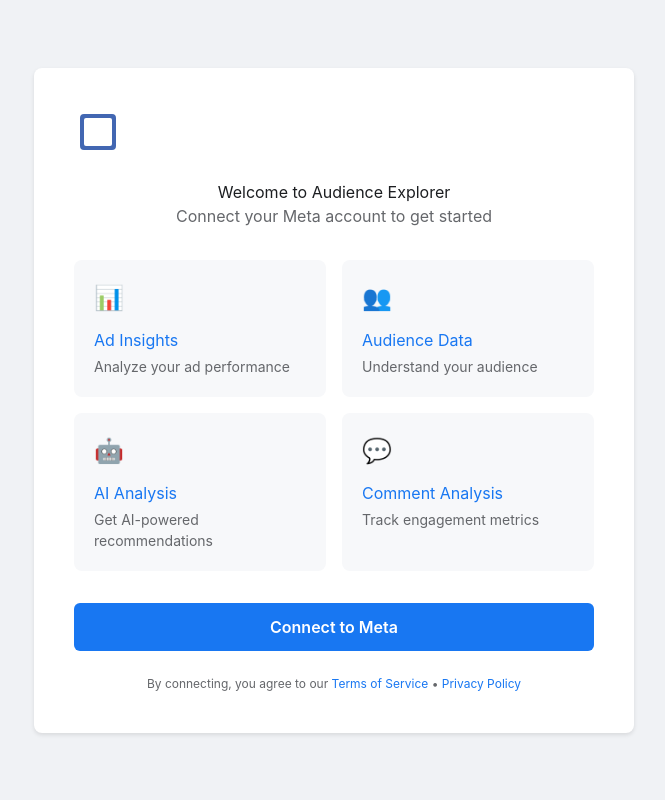
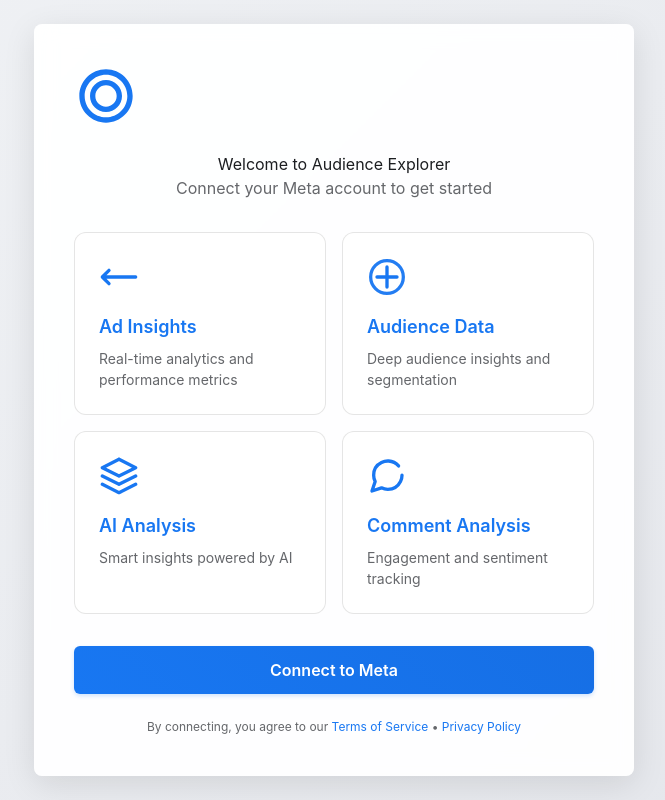
Before and after one commit to nocode888/11februari, a React (Vite) app: page / in a window 1280 px wide. Shown: the whole page, without its empty margins (306-971 px from the left). Built offline with nearby package versions, Linux system fonts and the light colour scheme.

Commit message:
Enhance login page with animated icons and improved UI

```diff
--- a/src/components/LoginPage.css
+++ b/src/components/LoginPage.css
@@ -8,10 +8,11 @@
 }
 
 .login-card {
-  background: white;
+  background: rgba(255, 255, 255, 0.95);
+  backdrop-filter: blur(10px);
+  box-shadow: 0 8px 32px rgba(0, 0, 0, 0.1);
   border-radius: 8px;
   padding: 40px;
-  box-shadow: 0 2px 4px rgba(0, 0, 0, 0.1);
   max-width: 600px;
   width: 100%;
   text-align: center;
@@ -40,10 +41,12 @@ h1 {
 }
 
 .feature-item {
-  background: #f7f8fa;
-  padding: 20px;
-  border-radius: 8px;
+  background: white;
+  padding: 24px;
+  border-radius: 12px;
   text-align: left;
+  border: 1px solid rgba(0,0,0,0.1);
+  transition: all 0.3s ease;
 }
 
 .feature-icon {
@@ -51,20 +54,28 @@ h1 {
   margin-bottom: 12px;
 }
 
+.feature-icon svg {
+  width: 40px;
+  height: 40px;
+  margin-bottom: 16px;
+}
+
 .feature-item h3 {
-  font-size: 16px;
+  font-size: 18px;
+  font-weight: 600;
   color: #1877f2;
-  margin-bottom: 4px;
+  margin: 12px 0 8px;
 }
 
 .feature-item p {
   font-size: 14px;
+  line-height: 1.5;
   color: #65676b;
-  margin: 0;
 }
 
 .connect-button {
-  background: #1877f2;
+  background: linear-gradient(45deg, #1877f2, #166fe5);
+  box-shadow: 0 2px 4px rgba(24, 119, 242, 0.2);
   color: white;
   border: none;
   border-radius: 6px;
@@ -79,7 +90,8 @@ h1 {
 }
 
 .connect-button:hover {
-  background: #166fe5;
+  background: linear-gradient(45deg, #166fe5, #1877f2);
+  box-shadow: 0 4px 8px rgba(24, 119, 242, 0.3);
 }
 
 .connect-button:disabled {
@@ -124,7 +136,17 @@ h1 {
   }
 
   .login-card {
+    padding: 24px;
+    margin: 16px;
+  }
+
+  .feature-item {
     padding: 20px;
+  }
+
+  .feature-icon svg {
+    width: 32px;
+    height: 32px;
   }
 }
 
@@ -154,6 +176,30 @@ h1 {
 }
 
 .loading-spinner {
-  display: inline-block;
-  animation: spin 1s linear infinite;
+  display: flex;
+  align-items: center;
+  justify-content: center;
 }
+
+/* Add these new styles */
+.feature-item:hover .feature-icon svg {
+  transform: scale(1.1);
+  transition: transform 0.3s ease;
+}
+
+.feature-item h3 {
+  font-size: 18px;
+  font-weight: 600;
+  color: #1877f2;
+  margin: 12px 0 8px;
+}
+
+.feature-item p {
+  font-size: 14px;
+  line-height: 1.5;
+  color: #65676b;
+}
+
+.login-container {
+  background: linear-gradient(135deg, #f0f2f5 0%, #e4e6eb 100%);
+}
--- a/src/components/LoginPage.jsx
+++ b/src/components/LoginPage.jsx
@@ -1,5 +1,5 @@
 import { useState } from 'react';
-import { motion } from 'framer-motion';
+import { motion, AnimatePresence } from 'framer-motion';
 import './LoginPage.css';
 
 const LoginPage = ({ onLogin }) => {
@@ -38,6 +38,85 @@ const LoginPage = ({ onLogin }) => {
     }
   };
 
+  const features = [
+    {
+      icon: (
+        <motion.svg width="40" height="40" viewBox="0 0 24 24" fill="none" stroke="#1877f2">
+          <motion.path
+            initial={{ pathLength: 0 }}
+            animate={{ pathLength: 1 }}
+            transition={{ duration: 2, repeat: Infinity }}
+            d="M2 12h20M2 12l4-4m-4 4l4 4"
+            strokeWidth="2"
+            strokeLinecap="round"
+            strokeLinejoin="round"
+          />
+        </motion.svg>
+      ),
+      title: 'Ad Insights',
+      desc: 'Real-time analytics and performance metrics'
+    },
+    {
+      icon: (
+        <motion.svg width="40" height="40" viewBox="0 0 24 24" fill="none" stroke="#1877f2">
+          <motion.circle
+            cx="12"
+            cy="12"
+            r="10"
+            strokeWidth="2"
+            initial={{ scale: 0.8, opacity: 0.5 }}
+            animate={{ scale: 1, opacity: 1 }}
+            transition={{ duration: 2, repeat: Infinity, repeatType: "reverse" }}
+          />
+          <motion.path
+            d="M12 6v12M6 12h12"
+            strokeWidth="2"
+            strokeLinecap="round"
+            initial={{ pathLength: 0 }}
+            animate={{ pathLength: 1 }}
+            transition={{ duration: 2, repeat: Infinity }}
+          />
+        </motion.svg>
+      ),
+      title: 'Audience Data',
+      desc: 'Deep audience insights and segmentation'
+    },
+    {
+      icon: (
+        <motion.svg width="40" height="40" viewBox="0 0 24 24" fill="none" stroke="#1877f2">
+          <motion.path
+            d="M12 2L2 7l10 5 10-5-10-5zM2 17l10 5 10-5M2 12l10 5 10-5"
+            strokeWidth="2"
+            strokeLinecap="round"
+            strokeLinejoin="round"
+            initial={{ pathLength: 0 }}
+            animate={{ pathLength: 1 }}
+            transition={{ duration: 2, repeat: Infinity }}
+          />
+        </motion.svg>
+      ),
+      title: 'AI Analysis',
+      desc: 'Smart insights powered by AI'
+    },
+    {
+      icon: (
+        <motion.svg width="40" height="40" viewBox="0 0 24 24" fill="none" stroke="#1877f2">
+          <motion.path
+            d="M21 11.5a8.38 8.38 0 0 1-.9 3.8 8.5 8.5 0 0 1-7.6 4.7 8.38 8.38 0 0 1-3.8-.9L3 21l1.9-5.7a8.38 8.38 0 0 1-.9-3.8 8.5 8.5 0 0 1 4.7-7.6 8.38 8.38 0 0 1 3.8-.9h.5a8.48 8.48 0 0 1 8 8v.5z"
+            strokeWidth="2"
+            strokeLinecap="round"
+            strokeLinejoin="round"
+            initial={{ pathLength: 0 }}
+            animate={{ pathLength: 1 }}
+            transition={{ duration: 2, repeat: Infinity }}
+          />
+        </motion.svg>
+      ),
+      title: 'Comment Analysis',
+      desc: 'Engagement and sentiment tracking'
+    }
+  ];
+
   return (
     <motion.div
       className="login-container"
@@ -53,12 +132,33 @@ const LoginPage = ({ onLogin }) => {
       >
         <motion.div
           className="login-icon"
-          whileHover={{ scale: 1.1 }}
+          whileHover={{ scale: 1.1, rotate: 360 }}
           whileTap={{ scale: 0.9 }}
+          transition={{ duration: 0.8, type: "spring" }}
         >
-          <svg viewBox="0 0 24 24" width="48" height="48">
-            <path fill="#4267B2" d="M19 3H5a2 2 0 00-2 2v14a2 2 0 002 2h14a2 2 0 002-2V5a2 2 0 00-2-2zm-1 16H6a1 1 0 01-1-1V6a1 1 0 011-1h12a1 1 0 011 1v12a1 1 0 01-1 1z"/>
-          </svg>
+          <motion.svg
+            viewBox="0 0 48 48"
+            width="64"
+            height="64"
+            initial={{ opacity: 0, scale: 0 }}
+            animate={{ opacity: 1, scale: 1 }}
+            transition={{ delay: 0.3, type: "spring" }}
+          >
+            <motion.path
+              fill="#1877f2"
+              d="M24 4C12.954 4 4 12.954 4 24s8.954 20 20 20 20-8.954 20-20S35.046 4 24 4zm0 36c-8.822 0-16-7.178-16-16S15.178 8 24 8s16 7.178 16 16-7.178 16-16 16z"
+              initial={{ pathLength: 0 }}
+              animate={{ pathLength: 1 }}
+              transition={{ duration: 1.5, ease: "easeInOut" }}
+            />
+            <motion.path
+              fill="#1877f2"
+              d="M24 12c-6.627 0-12 5.373-12 12s5.373 12 12 12 12-5.373 12-12-5.373-12-12-12zm0 20c-4.411 0-8-3.589-8-8s3.589-8 8-8 8 3.589 8 8-3.589 8-8 8z"
+              initial={{ pathLength: 0 }}
+              animate={{ pathLength: 1 }}
+              transition={{ duration: 1.5, delay: 0.5, ease: "easeInOut" }}
+            />
+          </motion.svg>
         </motion.div>
 
         <motion.h1
@@ -80,23 +180,22 @@ const LoginPage = ({ onLogin }) => {
 
         <motion.div
           className="features-grid"
-          initial={{ y: 20, opacity: 0 }}
-          animate={{ y: 0, opacity: 1 }}
+          initial={{ opacity: 0 }}
+          animate={{ opacity: 1 }}
           transition={{ delay: 0.5 }}
         >
-          {[
-            { icon: '📊', title: 'Ad Insights', desc: 'Analyze your ad performance' },
-            { icon: '👥', title: 'Audience Data', desc: 'Understand your audience' },
-            { icon: '🤖', title: 'AI Analysis', desc: 'Get AI-powered recommendations' },
-            { icon: '💬', title: 'Comment Analysis', desc: 'Track engagement metrics' }
-          ].map((feature, index) => (
+          {features.map((feature, index) => (
             <motion.div
               key={feature.title}
               className="feature-item"
               initial={{ y: 20, opacity: 0 }}
               animate={{ y: 0, opacity: 1 }}
               transition={{ delay: 0.6 + index * 0.1 }}
-              whileHover={{ scale: 1.05 }}
+              whileHover={{
+                scale: 1.05,
+                boxShadow: "0 8px 16px rgba(0,0,0,0.1)",
+                backgroundColor: "#f8f9ff"
+              }}
             >
               <div className="feature-icon">{feature.icon}</div>
               <h3>{feature.title}</h3>
@@ -105,35 +204,50 @@ const LoginPage = ({ onLogin }) => {
           ))}
         </motion.div>
 
+        <AnimatePresence>
           {error && (
             <motion.div
               className="error-message"
-            initial={{ opacity: 0 }}
-            animate={{ opacity: 1 }}
-            exit={{ opacity: 0 }}
+              initial={{ opacity: 0, y: -20 }}
+              animate={{ opacity: 1, y: 0 }}
+              exit={{ opacity: 0, y: -20 }}
+              transition={{ type: "spring" }}
             >
               {error}
             </motion.div>
           )}
+        </AnimatePresence>
 
         <motion.button
           className="connect-button"
           onClick={handleConnect}
           disabled={isLoading}
-          whileHover={{ scale: 1.02 }}
+          whileHover={{ scale: 1.02, boxShadow: "0 4px 8px rgba(0,0,0,0.1)" }}
           whileTap={{ scale: 0.98 }}
           initial={{ y: 20, opacity: 0 }}
           animate={{ y: 0, opacity: 1 }}
           transition={{ delay: 1 }}
         >
           {isLoading ? (
-            <motion.span
+            <motion.div
+              className="loading-spinner"
               animate={{ rotate: 360 }}
               transition={{ duration: 1, repeat: Infinity, ease: "linear" }}
             >
-              ⚡
-            </motion.span>
-          ) : 'Connect to Meta'}
+              <svg width="24" height="24" viewBox="0 0 24 24" fill="none" stroke="currentColor">
+                <motion.path
+                  d="M12 2v4m0 12v4M4.93 4.93l2.83 2.83m8.48 8.48l2.83 2.83M2 12h4m12 0h4M4.93 19.07l2.83-2.83m8.48-8.48l2.83-2.83"
+                  strokeWidth="3"
+                  strokeLinecap="round"
+                  initial={{ pathLength: 0 }}
+                  animate={{ pathLength: 1 }}
+                  transition={{ duration: 1.5, repeat: Infinity }}
+                />
+              </svg>
+            </motion.div>
+          ) : (
+            'Connect to Meta'
+          )}
         </motion.button>
 
         <motion.div
```
Lines whose indentation alone changed are shown as unchanged.
